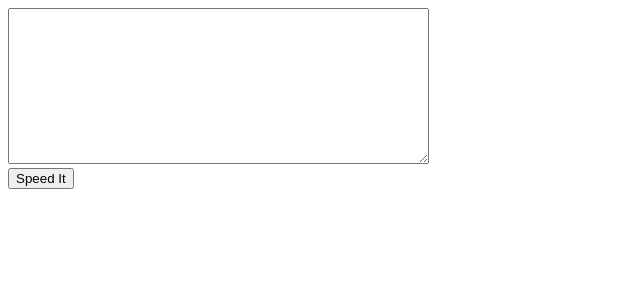
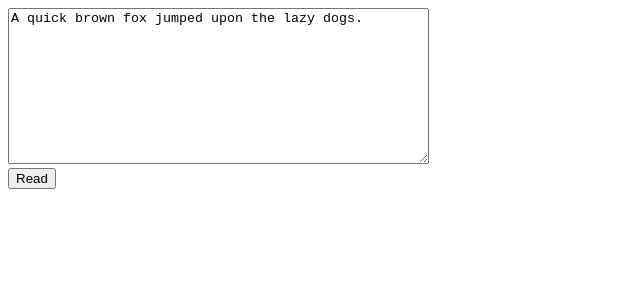
Before and after one commit to bhavik2936/speed-reader, a React app: page / in a window 1280 px wide. Shown: the top 300 px of the page, without its empty margins (0-640 px from the left). Built offline with nearby package versions, Linux system fonts and the light colour scheme.

Commit message:
optimize and removed redundant logic
Co-authored-by: Kishan Aghera <55836816+kishan-aghera@users.noreply.github.com>

```diff
--- a/src/components/App.js
+++ b/src/components/App.js
@@ -1,26 +1,24 @@
 import { useState } from 'react';
 
+import Speeder from './Speeder';
 import Typer from './Typer';
-import Speeder from './Speeder';
+
+import { PARAGRAPH_TEXT } from '../constants';
 
 const App = () => {
-  const [paragraph, setParagraph] = useState(process.env.PARA);
+  const [paragraph, setParagraph] = useState(PARAGRAPH_TEXT);
   const [isReading, setIsReading] = useState(false);
-
-  const storeParagraph = (paragraph) => {
-    setParagraph(paragraph);
-
-    setIsReading(true);
-  };
 
   return (
     <>
-      <Typer
-        isReading={isReading}
-        para={paragraph}
-        setParaState={storeParagraph}
-      />
-      <Speeder isReading={isReading} para={paragraph} />
+      {!isReading && (
+        <Typer
+          paragraph={paragraph}
+          setParagraph={setParagraph}
+          startReading={() => setIsReading(true)}
+        />
+      )}
+      {isReading && <Speeder paragraph={paragraph} />}
     </>
   );
 };
--- a/src/components/Speeder.js
+++ b/src/components/Speeder.js
@@ -1,9 +1,5 @@
-const Speeder = ({ isReading, para }) => {
-  return (
-    <div>
-      { isReading && para }
-    </div>
-  );
+const Speeder = ({ paragraph }) => {
+  return <div>{paragraph}</div>;
 };
 
 export default Speeder;
--- a/src/components/Typer.js
+++ b/src/components/Typer.js
@@ -1,25 +1,24 @@
-import { useState } from "react";
-
-const Typer = ({isReading, para, setParaState}) => {
-  const [paragraph, setParagraph] = useState(para);
-
+const Typer = ({ paragraph, setParagraph, startReading }) => {
   const handleSubmit = (event) => {
-    // prevent the form from submitting
+    // Prevents the form from submitting
     event.preventDefault();
-    setParaState(paragraph);
-  }
+    startReading();
+  };
 
   return (
-    isReading ? null : (
     <form onSubmit={handleSubmit}>
       <div>
-          <textarea value={paragraph} rows="10" cols="50" onChange={(e) => setParagraph(e.target.value)} />
+        <textarea
+          value={paragraph}
+          rows="10"
+          cols="50"
+          onChange={(e) => setParagraph(e.target.value)}
+        />
       </div>
       <div>
-          <input type="submit" value="Speed It" />
+        <input type="submit" value="Read" />
       </div>
     </form>
-    )
   );
 };
 
```
Lines whose indentation alone changed are shown as unchanged.
